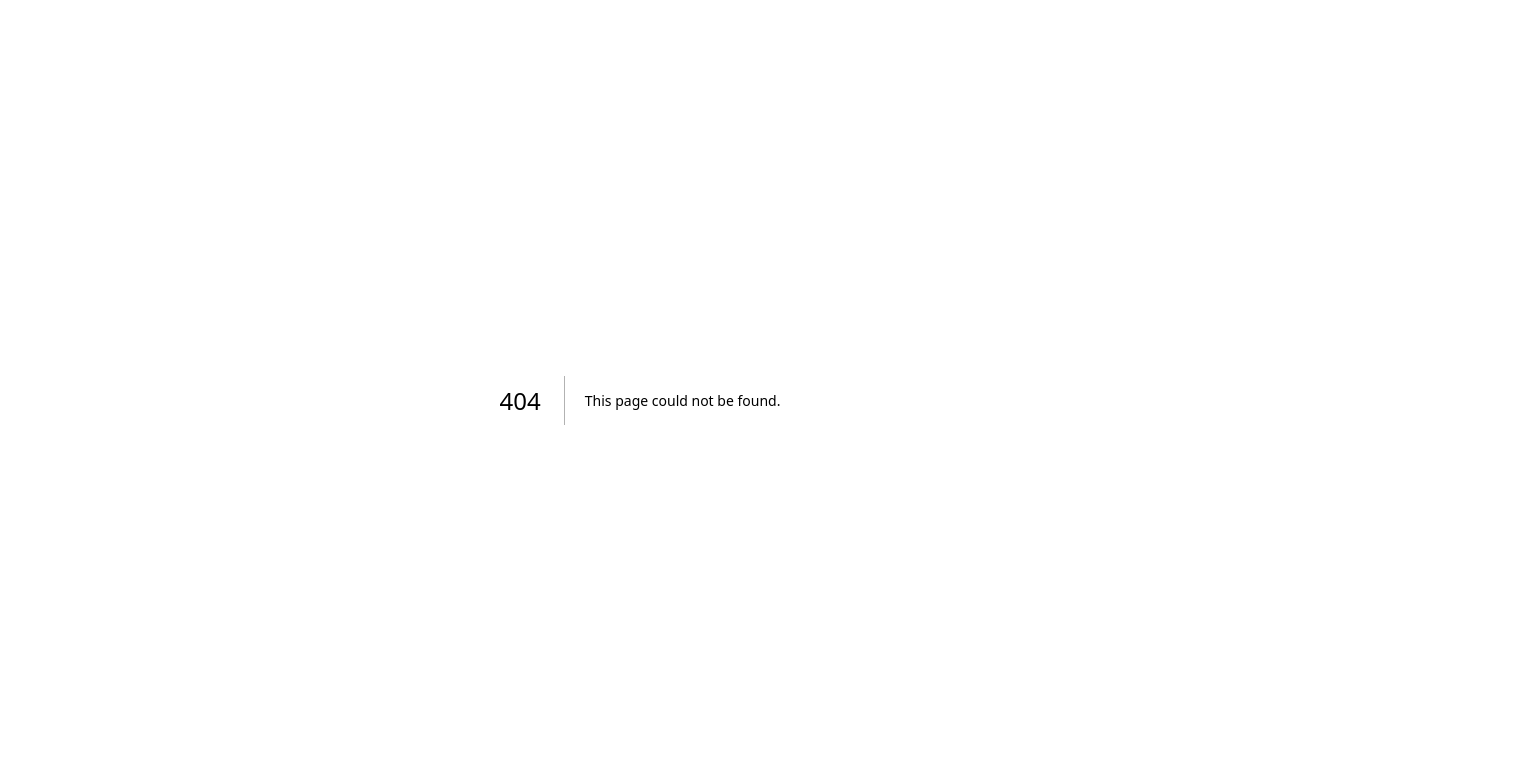
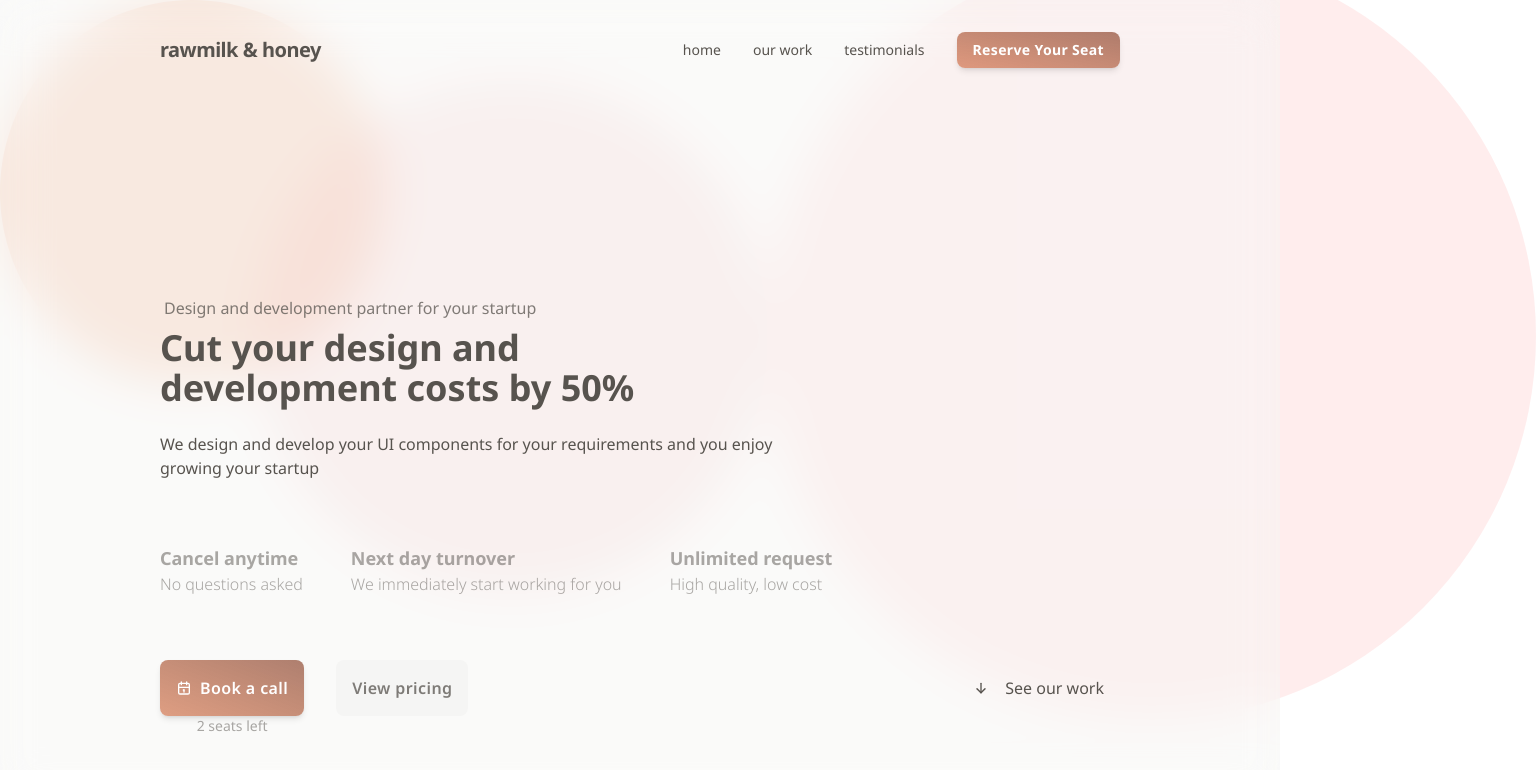
Before and after one commit to nstfkc/nstfkc.com, a Next.js app: page /rawmilkhoney in a window 1280 px wide. Before the commit this address had no page. Shown: the top 770 px of the page, 1536 px wide, since content can reach past the window. Built offline with nearby package versions, Linux system fonts and the light colour scheme.

Commit message:
rawmilkhoney

```diff
--- /dev/null
+++ b/app/rawmilkhoney/page.tsx
@@ -0,0 +1,98 @@
+import { Noto_Sans } from "next/font/google";
+import Link from "next/link";
+import { TbArrowDown, TbCalendar } from "react-icons/tb";
+
+const notoSans = Noto_Sans({ subsets: ["latin"] });
+
+const Page = () => {
+  return (
+    <main className={`${notoSans.className} text-stone-600`}>
+      <div className="relative w-screen h-screen bg-stone-100/50 ">
+        <div className="absolute w-full h-full z-[1] backdrop-blur-xl"></div>
+        <div className="absolute w-full h-full z-[-1]">
+          <div className="w-[30%] aspect-square rounded-full bg-orange-600/20"></div>
+          <div className="w-[40%] absolute top-[10%] left-[20%] aspect-square rounded-full bg-red-500/10"></div>
+          <div className="w-[60%] absolute bottom-[10%] right-[-20%] aspect-square rounded-full bg-red-300/20"></div>
+        </div>
+        <div className="relative top-0 h-screen z-[20]">
+          <div className="h-full container mx-auto max-w-5xl z-[10] flex flex-col">
+            <header className="p-8 flex justify-between items-center">
+              <Link href="/">
+                <div className="text-xl font-bold tracking-tight">
+                  rawmilk & honey
+                </div>
+              </Link>
+              <nav className="flex items-center gap-8 text-sm">
+                <Link href="/">home</Link>
+                <Link href="/#works">our work</Link>
+                <Link href="/#testimonials">testimonials</Link>
+                <Link
+                  href="/reservation"
+                  className="bg-gradient-to-tr from-orange-700/50 to-orange-900/60 rounded-lg text-white shadow-md py-2 px-4 font-bold tracking-wide"
+                >
+                  Reserve Your Seat
+                </Link>
+              </nav>
+            </header>
+            <div className="flex-1 flex flex-col gap-12 justify-end p-4 px-8">
+              <div className="flex flex-col gap-2">
+                <div className="px-1 opacity-75">
+                  Design and development partner for your startup
+                </div>
+                <div className="text-4xl font-bold md:max-w-xl">
+                  Cut your design and development costs by 50%
+                </div>
+                <div></div>
+                <div></div>
+                <div className="md:max-w-2xl">
+                  We design and develop your UI components for your requirements
+                  and you enjoy growing your startup
+                </div>
+              </div>
+              <div className="flex gap-12 py-4 opacity-50">
+                <div>
+                  <div className="font-bold text-lg">Cancel anytime</div>
+                  <div className="font-light">No questions asked</div>
+                </div>
+                <div>
+                  <div className="font-bold text-lg">Next day turnover</div>
+                  <div className="font-light">
+                    We immediately start working for you
+                  </div>
+                </div>
+                <div>
+                  <div className="font-bold text-lg">Unlimited request</div>
+                  <div className="font-light">High quality, low cost</div>
+                </div>
+              </div>
+              <div className="flex justify-between items-start">
+                <div className="flex items-start gap-8">
+                  <a className="flex flex-col items-center">
+                    <div className="flex items-center gap-2 bg-gradient-to-tr from-orange-700/50 to-orange-900/60 rounded-lg text-white p-4 shadow-md border-stone-600/10 font-semibold tracking-wide">
+                      <TbCalendar />
+                      <span>Book a call</span>
+                    </div>
+                    <div className="text-sm opacity-50">2 seats left</div>
+                  </a>
+                  <Link
+                    href="/#pricing"
+                    className="p-4 font-medium bg-stone-100 rounded-lg font-semibold tracking-wide"
+                  >
+                    <span className="opacity-75">View pricing</span>
+                  </Link>
+                </div>
+                <div className="flex items-center gap-4 p-4">
+                  <TbArrowDown />
+                  <span>See our work</span>
+                </div>
+              </div>
+              <div></div>
+            </div>
+          </div>
+        </div>
+      </div>
+    </main>
+  );
+};
+
+export default Page;
```
